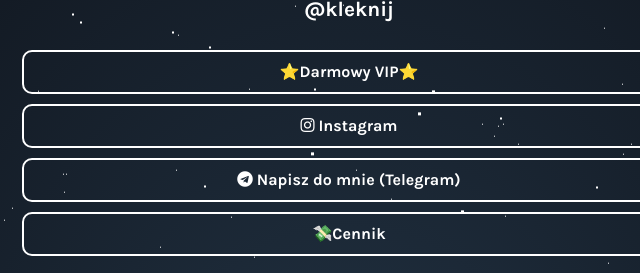
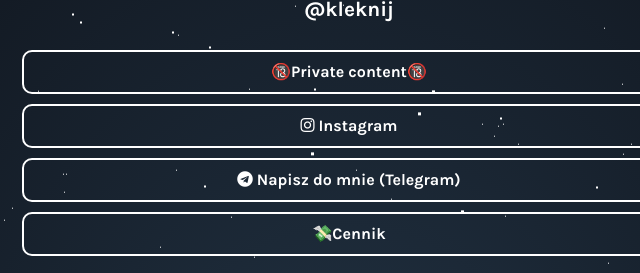
Before and after one commit to kleknij/linktre, a plain HTML site: page index.html in a window 1280 px wide. Shown: the part 295-568 px from the top of the page, 291-931 px from the left. Drawn offline with Linux system fonts and the light colour scheme.

Commit message:
Add files via upload

```diff
--- a/index.html
+++ b/index.html
@@ -48,7 +48,7 @@
 
     <div id="links">
       <a class="link" href="https://t.me/+HrBv5UBtubAxNWFk" target="_blank">
-        ⭐Darmowy VIP⭐
+        🔞Private content🔞
       <a class="link" href="https://www.instagram.com/kleknij" target="_blank">
         <i class="fab fa-instagram">&nbsp;</i>Instagram
         <a class="link" href="https://t.me/kleknij" target="_blank">
```
